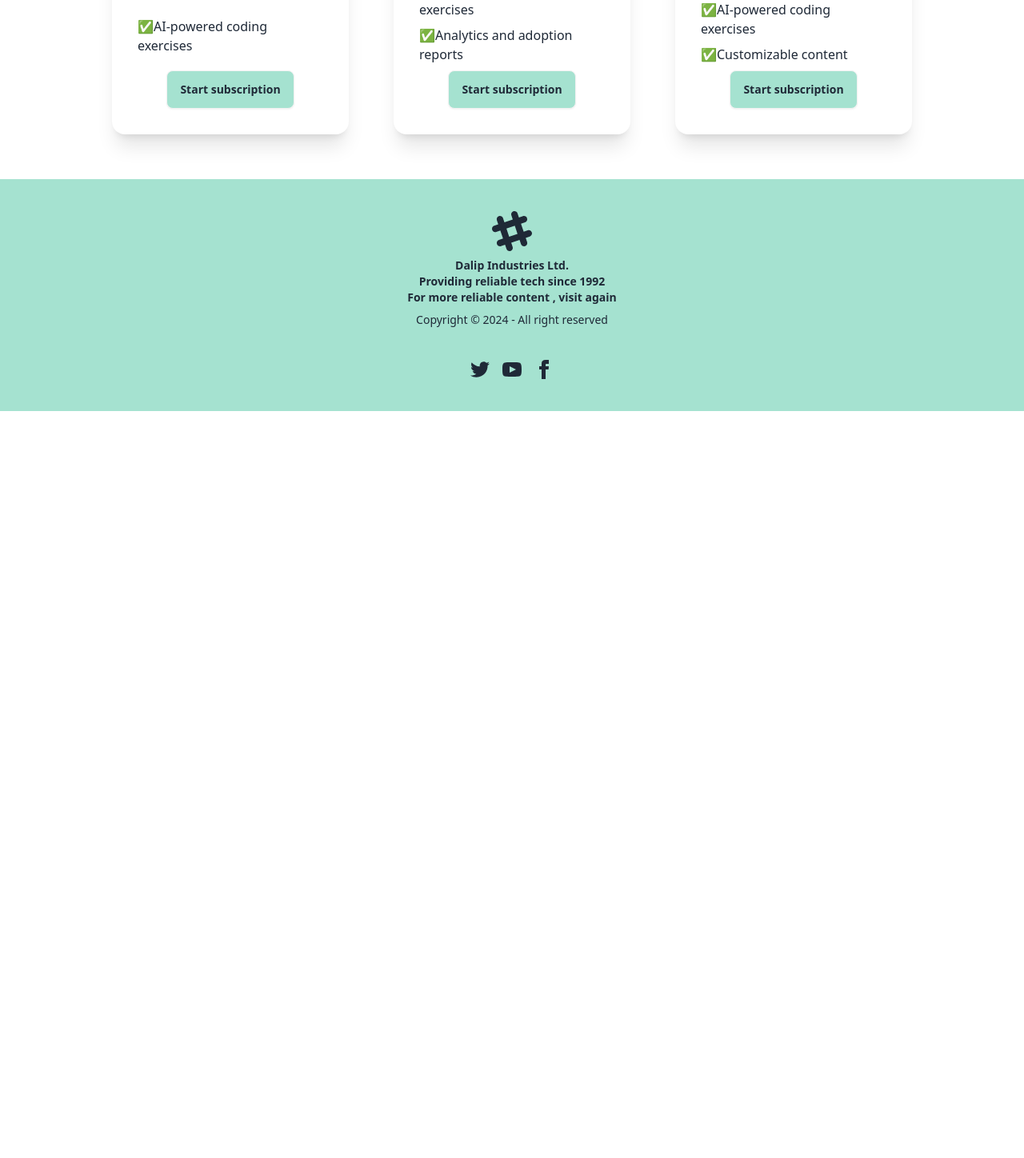
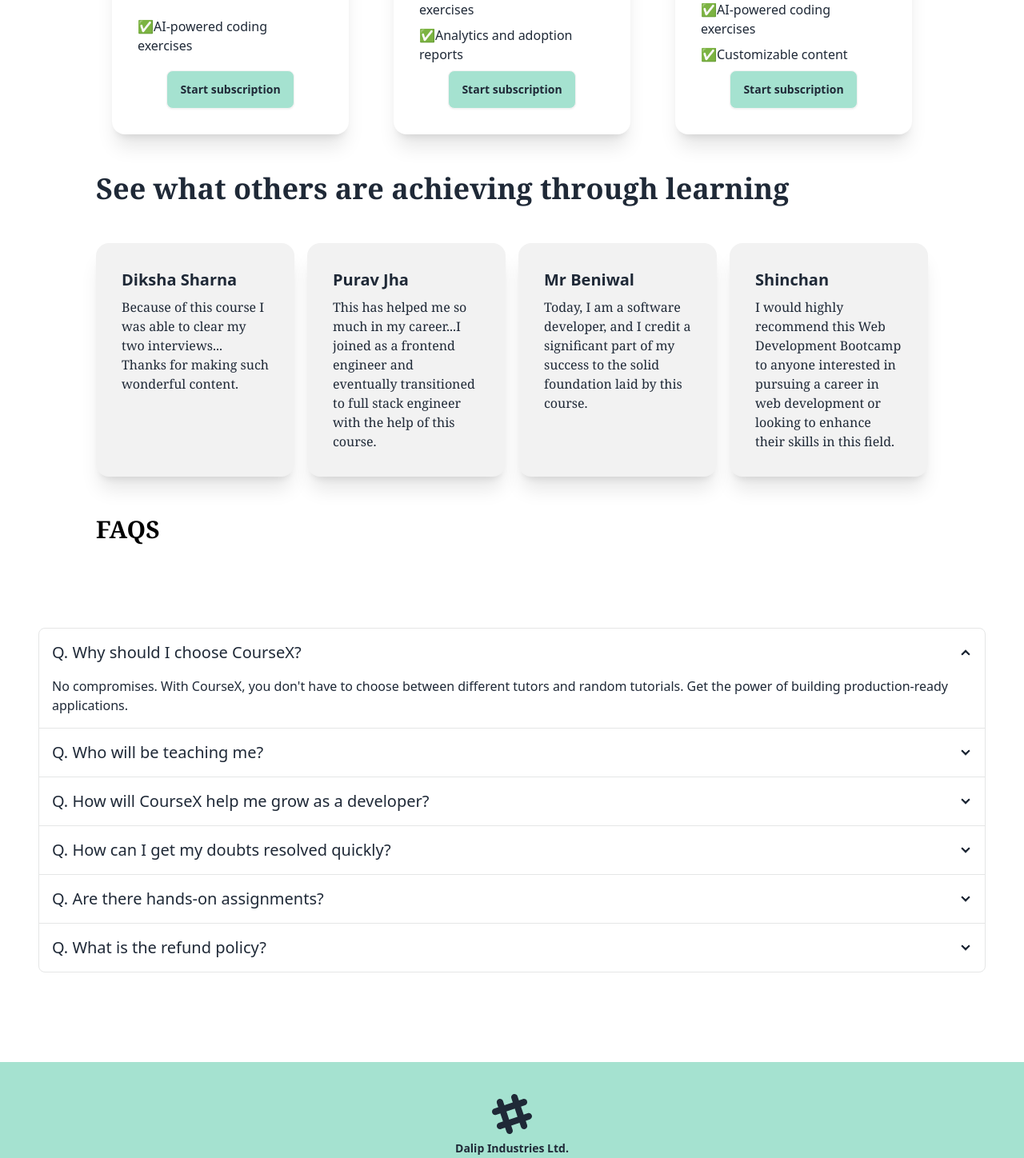
Before and after one commit to DalipTandon/CourseX-web, a React (Vite) app: page / in a window 1280 px wide. Shown: the part 1340-2788 px from the top of the page at 80% size. Before the commit the page ends 1854 px from the top, so only its background shows below. Built offline with nearby package versions, Linux system fonts and the light colour scheme; no server answers.

Commit message:
feat:testimonial component

```diff
--- a/src/App.jsx
+++ b/src/App.jsx
@@ -3,13 +3,13 @@
 import './App.css'
 import Body from './components/Body'
 import Login from './components/Login'
-import Feed from './components/feed'
 import Carousel from './components/Carousel '
 import Faqs from './components/Faqs'
 import Signup from './components/Signup'
 import appStore from "./utils/appStore"
 import { Provider } from 'react-redux'
 import Learnings from './components/Learnings'
+import Feed from './components/Feed'
 function App() {
 
   return (
--- a/src/components/Carousel .jsx
+++ b/src/components/Carousel .jsx
@@ -6,6 +6,8 @@
 import { useSelector } from 'react-redux';
 import Feed from './Feed';
 import Pricing from './Pricing';
+import Testimonials from './Testimonials';
+import Faqs from './Faqs';
 const Carousel = () => {
     const [currentSlide, setCurrentSlide] = useState(1);
     const totalSlides = 4;
@@ -69,7 +71,13 @@
         <br></br>
        Reach goals faster with one of our plans or programs. Try one free today or contact sales to learn more.</p>
        <div className='flex gap-4 mx-28 my-12' ><Pricing/></div>
+
+       <h4 className='text-4xl font-bold font-serif mx-28 '>See what others are achieving through learning</h4>
+       <div className='flex gap-4 mx-28 my-12'><Testimonials/></div>
+       <p className='mx-28 text-3xl font-semibold font-serif text-black'>FAQS</p>
+         <Faqs/>
         </div>
+
     );
 };
 
--- a/src/components/Faqs.jsx
+++ b/src/components/Faqs.jsx
@@ -1,6 +1,6 @@
 const Faqs = () => {
   return (
-    <div className="join join-vertical w-full p-10  h-[80vh] flex justify-center">
+    <div className="join join-vertical w-full px-10  h-[80vh] flex justify-center">
       <div className="collapse collapse-arrow join-item border-base-300 border hover:bg-gray-100">
         <input type="radio" name="my-accordion-4" defaultChecked />
         <div className="collapse-title text-xl font-medium">
--- a/src/components/Header.jsx
+++ b/src/components/Header.jsx
@@ -24,14 +24,7 @@
             <ul
               tabIndex={0}
               className="menu menu-sm dropdown-content bg-base-100 rounded-box z-[1] mt-3 w-52 p-2 shadow">
-              <li><a>Courses</a></li>
-              <li>
-                <a >More</a>
-                <ul className="p-2">
-                  <li><a>Create Course</a></li>
-                  <li><a>Testimonials</a></li>
-                </ul>
-              </li>
+              <li><Link to={"/feed"}>Courses</Link></li>
               <li><Link to={"/faqs"}>FAQs</Link></li>
             </ul>
           </div>
@@ -40,15 +33,6 @@
         <div className="navbar-center hidden lg:flex border-gray-500 bg-base-200 py-2   rounded-full font-bold ">
           <ul className="menu menu-horizontal px-2 text-black ">
             <li><Link to={"/feed"}>Courses </Link></li>
-            <li>
-              <details>
-                <summary >More</summary>
-                <ul className=" z-10">
-                  <li><a>Teach on CourseX</a></li>
-                  <li><a>Testimonials</a></li>
-                </ul>
-              </details>
-            </li>
             <li><Link to={"/faqs"}>FAQs</Link></li>
           </ul>
         </div>
--- a/src/components/Pricing.jsx
+++ b/src/components/Pricing.jsx
@@ -1,7 +1,7 @@
 const Pricing = () => {
   return (
     <>
-    <div className="card bg-base-100 w-96 mx-5 shadow-xl">
+    <div className="card bg-base-100 w-96 mx-5 shadow-xl hover:scale-105">
       <div className="card-body">
         <div className="bg-gray-100  ">
         <h2 className="card-title font-serif ">Personal Plan</h2>
@@ -17,7 +17,7 @@
         </div>
       </div>
     </div>
-    <div className="card bg-base-100 w-96 mx-5 shadow-xl">
+    <div className="card bg-base-100 w-96 mx-5 shadow-xl hover:scale-105">
       <div className="card-body">
         <div className="bg-gray-100  ">
         <h2 className="card-title font-serif ">Team Plan</h2>
@@ -35,7 +35,7 @@
         </div>
       </div>
     </div>
-    <div className="card bg-base-100 w-96 mx-5 shadow-xl">
+    <div className="card bg-base-100 w-96 mx-5 shadow-xl hover:scale-105">
       <div className="card-body">
         <div className="bg-gray-100  ">
         <h2 className="card-title font-serif ">Enterprise  Plan</h2>
--- /dev/null
+++ b/src/components/Testimonials.jsx
@@ -0,0 +1,33 @@
+const Testimonials = () => {
+  return (
+    <>
+    <div className="card bg-base-200 w-96 shadow-xl ">
+      <div className="card-body">
+        <h2 className="card-title">Diksha Sharna</h2>
+        <p className="font-serif">
+        Because of this course I was able to clear my two interviews... Thanks for making such wonderful content.</p>
+      </div>
+    </div>
+    <div className="card bg-base-200 w-96 shadow-xl">
+      <div className="card-body">
+        <h2 className="card-title">Purav Jha</h2>
+        <p className="font-serif">This has helped me so much in my career...I joined as a frontend engineer and eventually transitioned to full stack engineer with the help of this course.</p>
+      </div>
+    </div>
+    <div className="card bg-base-200 w-96 shadow-xl">
+      <div className="card-body">
+        <h2 className="card-title">Mr Beniwal</h2>
+        <p className="font-serif">Today, I am a software developer, and I credit a significant part of my success to the solid foundation laid by this course.</p>
+      </div>
+    </div>
+    <div className="card bg-base-200 w-96 shadow-xl">
+      <div className="card-body">
+        <h2 className="card-title">Shinchan</h2>
+        <p className="font-serif">I would highly recommend this Web Development Bootcamp to anyone interested in pursuing a career in web development or looking to enhance their skills in this field.</p>
+      </div>
+    </div>
+    </>
+  );
+};
+
+export default Testimonials;
```
